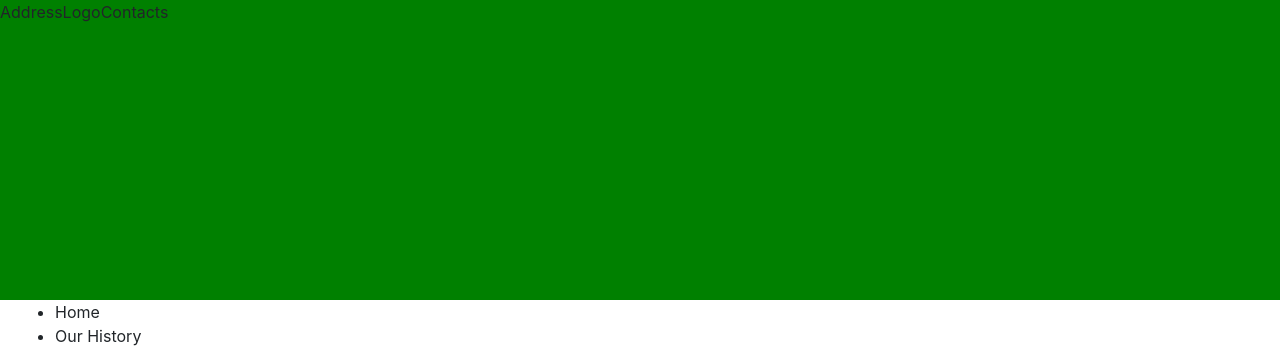
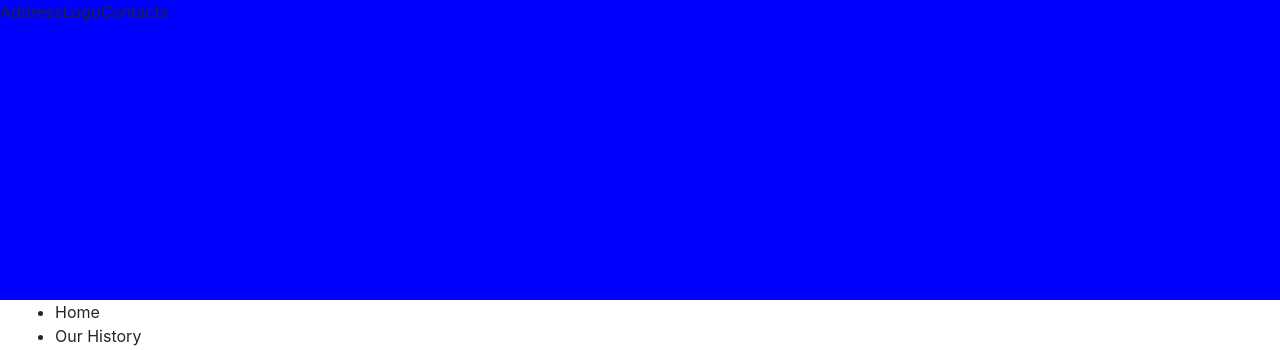
Before and after one commit to nkwadioo/law-app, an Angular app: page / in a window 1280 px wide. Shown: the top 350 px of the page. Built offline with nearby package versions, Linux system fonts and the light colour scheme.

Commit message:
Update header.component.scss

```diff
--- a/src/app/header/header.component.scss
+++ b/src/app/header/header.component.scss
@@ -1,4 +1,4 @@
 .row {
   height: 300px;
-  background-color: green;
+  background-color: blue;
 }
```
